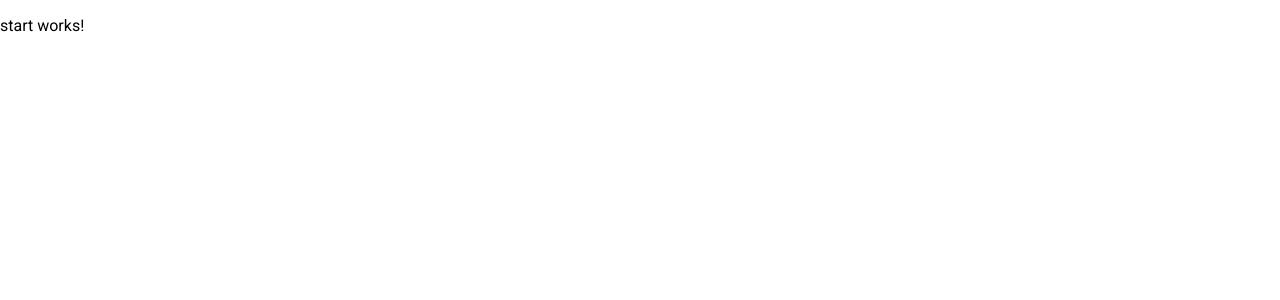
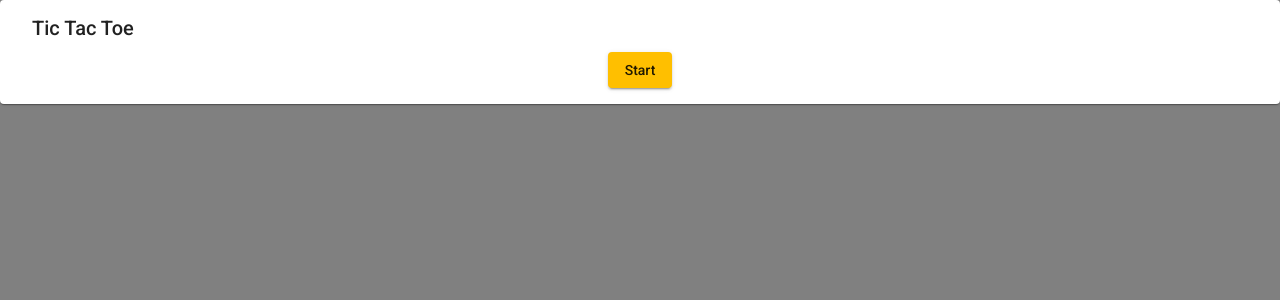
Before and after one commit to evukelic/TicTacToe, an Angular app: page /start in a window 1280 px wide. Before the commit this address led to /. Shown: the top 300 px of the page. Built offline with nearby package versions, Linux system fonts and the light colour scheme.

Commit message:
feat: Board page and routing setup

```diff
--- a/package.json
+++ b/package.json
@@ -7,7 +7,8 @@
     "build": "ng build",
     "test": "ng test",
     "lint": "ng lint",
-    "e2e": "ng e2e"
+    "e2e": "ng e2e",
+    "postinstall": "ngcc"
   },
   "private": true,
   "dependencies": {
--- a/src/app/app-routing.module.ts
+++ b/src/app/app-routing.module.ts
@@ -1,7 +1,14 @@
 import { NgModule } from '@angular/core';
 import { Routes, RouterModule } from '@angular/router';
+import { BoardComponent } from './components/board/board.component';
+import { StartComponent } from './components/start/start.component';
 
-const routes: Routes = [];
+const routes: Routes = [
+  { path: 'start', component: StartComponent },
+  { path: 'tic-tac-toe', component:BoardComponent },
+  { path: '', redirectTo: '/start', pathMatch: 'full' },
+  { path: '**', redirectTo: '', pathMatch: 'full' },
+];
 
 @NgModule({
   imports: [RouterModule.forRoot(routes)],
--- a/src/app/app.component.css
+++ b/src/app/app.component.css
@@ -0,0 +1,6 @@
+.start-card {
+    height: 80vh;
+    display: flex;
+    justify-content: center;
+    align-items: center;
+}
--- a/src/app/app.component.html
+++ b/src/app/app.component.html
@@ -1 +1 @@
-<app-start></app-start>
+<router-outlet></router-outlet>
--- /dev/null
+++ b/src/app/components/board/board.component.html
@@ -0,0 +1 @@
+<p>board works!</p>
--- /dev/null
+++ b/src/app/components/board/board.component.ts
@@ -0,0 +1,15 @@
+import { Component, OnInit } from '@angular/core';
+
+@Component({
+  selector: 'app-board',
+  templateUrl: './board.component.html',
+  styleUrls: ['./board.component.css']
+})
+export class BoardComponent implements OnInit {
+
+  constructor() { }
+
+  ngOnInit(): void {
+  }
+
+}
--- a/src/app/components/start/start.component.css
+++ b/src/app/components/start/start.component.css
@@ -0,0 +1,11 @@
+/* .card {
+    width: 500px;
+} */
+
+.start-button {
+    text-align: center;
+}
+
+.amber {
+    background-color: #FFBF00;
+}
--- a/src/app/components/start/start.component.html
+++ b/src/app/components/start/start.component.html
@@ -1 +1,8 @@
-<p>start works!</p>
+<mat-card class="card">
+    <mat-card-header>
+            <mat-card-title>Tic Tac Toe</mat-card-title>
+    </mat-card-header>
+    <div class="start-button">
+        <button mat-raised-button class="amber" [routerLink]="'/tic-tac-toe'">Start</button>
+    </div>
+</mat-card>
--- a/src/app/components/start/start.component.ts
+++ b/src/app/components/start/start.component.ts
@@ -1,4 +1,5 @@
 import { Component, OnInit } from '@angular/core';
+import { Router } from '@angular/router';
 
 @Component({
   selector: 'app-start',
@@ -7,9 +8,13 @@ import { Component, OnInit } from '@angular/core';
 })
 export class StartComponent implements OnInit {
 
-  constructor() { }
+  constructor(private router: Router) { }
 
   ngOnInit(): void {
   }
 
+  public onStartClick(): void {
+    this.router.navigateByUrl('/tic-tac-toe');
+  }
+
 }
--- a/src/styles.css
+++ b/src/styles.css
@@ -1,4 +1,8 @@
 /* You can add global styles to this file, and also import other style files */
 
-html, body { height: 100%; }
+html, body { height: 100%; background-color: grey;}
 body { margin: 0; font-family: Roboto, "Helvetica Neue", sans-serif; }
+
+.w-100p {
+    width: 100%;
+}
```
Also changed, not shown: src/app/app.module.ts (+10 -2 lines), src/app/components/board/board.component.css (added), 1 other file (tests, documents, lock files or other folders).
